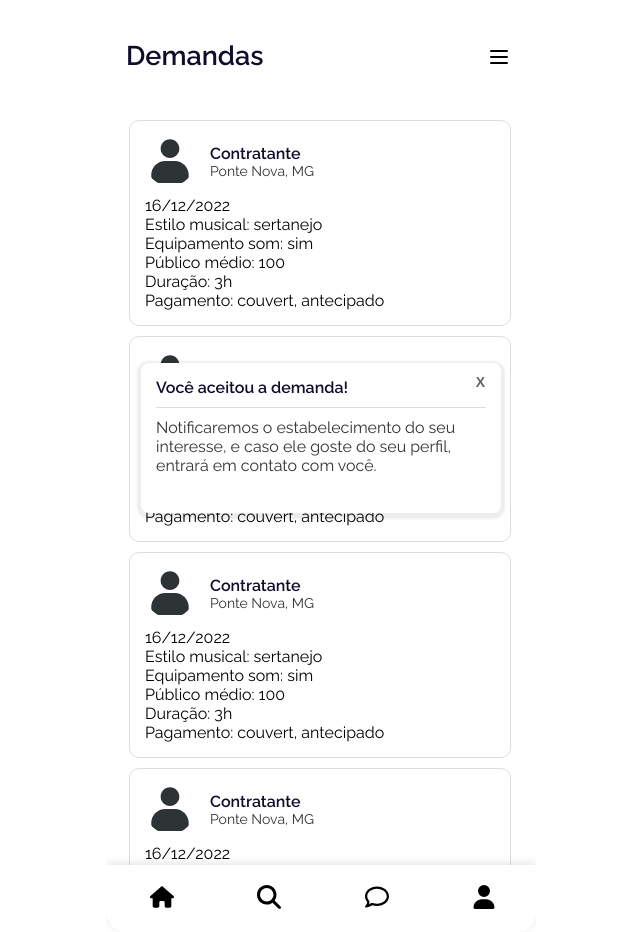
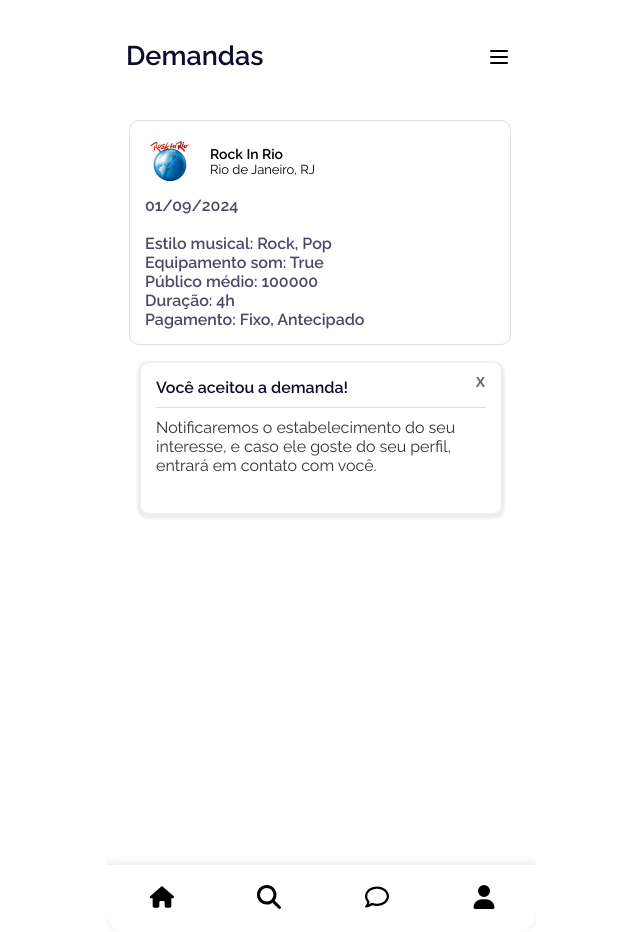
Before and after one commit to ericksoares13/INF221-COOLVERT, a Flask app: page /homeMusico in a window 1280 px wide. Shown: the whole page, without its empty margins (319-959 px from the left). Run offline with Flask 3, Linux system fonts and the light colour scheme; data comes from the database, SQL or seed files in the repository.

Commit message:
Criando listagem de demandas a partir do input

```diff
--- a/app/models/BancoDeDados.py
+++ b/app/models/BancoDeDados.py
@@ -1,4 +1,6 @@
 import bcrypt
+from sqlalchemy.orm import joinedload
+
 from app import app, bd
 from app.models import *
 from sqlalchemy import func
@@ -104,7 +106,7 @@ class BancoDeDados:
     def GetDemandas(id_dono=None):
         with app.app_context():
             if id_dono is None:
-                return list(Demanda.query.all())
+                return list(Demanda.query.options(joinedload(Demanda.estilos)).all())
             else:
                 return list(Demanda.query.filter_by(dono=id_dono).all())
 
@@ -119,9 +121,14 @@ class BancoDeDados:
             return list(Match.query.filter_by(id_musico=id_musico).all())
 
     @staticmethod
-    def GetDonoDaDemanda(id_demanda):
+    def GetDemanda(id_demanda):
         with app.app_context():
             return Demanda.query.get(id_demanda)
+
+    @staticmethod
+    def GetContratante(id_contratante):
+        with app.app_context():
+            return Contratante.query.get(id_contratante)
 
     @staticmethod
     def GetNomeUsuario(user_id):
--- a/app/routes/ChatMusician.py
+++ b/app/routes/ChatMusician.py
@@ -22,7 +22,7 @@ def get_chats():
 
     chats = []
     for match in matches:
-        dono_demanda = BancoDeDados.GetDonoDaDemanda(match.id_demanda).dono
+        dono_demanda = BancoDeDados.GetDemanda(match.id_demanda).dono
         imagem = BancoDeDados.GetImagemPerfil(dono_demanda)
         nome = BancoDeDados.GetNomeUsuario(dono_demanda)
         mensagens = BancoDeDados.GetChat(match.id)
--- a/app/routes/MusicianHome.py
+++ b/app/routes/MusicianHome.py
@@ -1,17 +1,39 @@
 from app import app
 from flask import render_template
+
+from app.models.BancoDeDados import BancoDeDados
 
 
 @app.route("/homeMusico", methods=["POST"])
 def home_musico():
-    return render_template("musicianHome.html")
+    return render_template("musicianHome.html", demands=get_demandas())
 
 
 @app.route("/homeMusico", methods=["GET"])
 def get_home_musico():
-    return render_template("musicianHome.html")
+    return render_template("musicianHome.html", demands=get_demandas())
 
 
-@app.route("/availableDemands")
-def available_demands():
-    return render_template("available_demands.html")
+def get_demandas():
+    demandas = BancoDeDados.GetDemandas()
+    resultado = []
+
+    for demanda in demandas:
+        contratante = BancoDeDados.GetContratante(demanda.dono)
+        imagem = BancoDeDados.GetImagemPerfil(contratante.id)
+        dia, mes, ano = demanda.data_show.day, demanda.data_show.month, demanda.data_show.year
+        resultado.append({
+            'image': imagem.caminho if imagem is not None else "",
+            'contratante': contratante.nome_estabelecimento,
+            'cidade': contratante.cidade,
+            'estado': contratante.estado,
+            'data': f"{dia:02d}/{mes:02d}/{ano:04d}",
+            'estilos': BancoDeDados.GetEstilosMusicais(demanda.id),
+            'equipamento': demanda.fornece_equipamento,
+            'publico': demanda.publico_esperado,
+            'duracao': demanda.duracao_show,
+            'tipo_pagamento': demanda.tipo_pagamento.value,
+            'momento_pagamento': demanda.momento_pagamento.value,
+        })
+
+    return resultado
--- a/app/templates/musicianHome.html
+++ b/app/templates/musicianHome.html
@@ -167,6 +167,8 @@
         .demand-item p {
             padding: 0;
             margin: 0;
+            color: #4A4A68;
+            font-weight: 800;
         }
 
         .demand-item-content {
@@ -184,16 +186,17 @@
 
         .demand-item-text h3, .demand-item-text p {
             margin: 0;
+            color: #000000;
         }
 
         .demand-item-text h3 {
-            font-size: 16px;
-            color: #0E0E2C;
+            font-size: 14px;
+            font-weight: 700;
         }
 
         .demand-item-text p {
-            font-size: 14px;
-            color: #333;
+            font-size: 13px;
+            font-weight: 400;
         }
 
         .filter {
@@ -252,72 +255,29 @@
                     <button onclick="applyFilter('all')">Todas</button>
                     <button onclick="applyFilter('Match')">Matches Realizados</button>
                     <button onclick="applyFilter('Disponível')">Demandas Disponíveis</button>
-                    <button onclick="applyFilter('Candidatada')">Demandas Candidatadas</button>
                 </div>
             </div>
         </div>
 
         <div class="demand-list">
-            <div class="demand-item" situation="Match">
-                <div class="demand-item-content">
-                    <img src="../static/images/avatar-default.svg" alt="Avatar">
-                    <div class="demand-item-text">
-                        <h3>Contratante</h3>
-                        <p>Ponte Nova, MG</p>
+            {% for demand in demands %}
+                <li class="demand-item" data-demand-id="{{ demand.id }}">
+                    <div class="demand-item-content">
+                        <img src="{{ demand.image }}" alt="Image" onerror="this.onerror=null; this.src='../static/images/avatar-default.svg';">
+                        <div class="demand-item-text">
+                            <h3>{{ demand.contratante }}</h3>
+                            <p>{{ demand.cidade }}, {{ demand.estado }}</p>
+                        </div>
                     </div>
-                </div>
-                <p>16/12/2022</p>
-                <p>Estilo musical: sertanejo</p>
-                <p>Equipamento som: sim</p>
-                <p>Público médio: 100</p>
-                <p>Duração: 3h</p>
-                <p>Pagamento: couvert, antecipado</p>
-            </div>
-            <div class="demand-item" situation="Disponível">
-                <div class="demand-item-content">
-                    <img src="../static/images/avatar-default.svg" alt="Avatar">
-                    <div class="demand-item-text">
-                        <h3>Contratante</h3>
-                        <p>Ponte Nova, MG</p>
-                    </div>
-                </div>
-                <p>16/12/2022</p>
-                <p>Estilo musical: sertanejo</p>
-                <p>Equipamento som: sim</p>
-                <p>Público médio: 100</p>
-                <p>Duração: 3h</p>
-                <p>Pagamento: couvert, antecipado</p>
-            </div>
-            <div class="demand-item" situation="Candidatada">
-                <div class="demand-item-content">
-                    <img src="../static/images/avatar-default.svg" alt="Avatar">
-                    <div class="demand-item-text">
-                        <h3>Contratante</h3>
-                        <p>Ponte Nova, MG</p>
-                    </div>
-                </div>
-                <p>16/12/2022</p>
-                <p>Estilo musical: sertanejo</p>
-                <p>Equipamento som: sim</p>
-                <p>Público médio: 100</p>
-                <p>Duração: 3h</p>
-                <p>Pagamento: couvert, antecipado</p>
-            </div>
-            <div class="demand-item" situation="Candidatada">
-                <div class="demand-item-content">
-                    <img src="../static/images/avatar-default.svg" alt="Avatar">
-                    <div class="demand-item-text">
-                        <h3>Contratante</h3>
-                        <p>Ponte Nova, MG</p>
-                    </div>
-                </div>
-                <p>16/12/2022</p>
-                <p>Estilo musical: sertanejo</p>
-                <p>Equipamento som: sim</p>
-                <p>Público médio: 100</p>
-                <p>Duração: 3h</p>
-                <p>Pagamento: couvert, antecipado</p>
-            </div>
+                    <p>{{ demand.data }}</p>
+                    <br>
+                    <p>Estilo musical: {{ demand.estilos | join(', ') }}</p>
+                    <p>Equipamento som: {{ demand.equipamento }}</p>
+                    <p>Público médio: {{ demand.publico }}</p>
+                    <p>Duração: {{ demand.duracao }}</p>
+                    <p>Pagamento: {{ demand.tipo_pagamento }}, {{ demand.momento_pagamento }}</p>
+                </li>
+            {% endfor %}
         </div>
 
         <div class="notification" id="notification">
```
